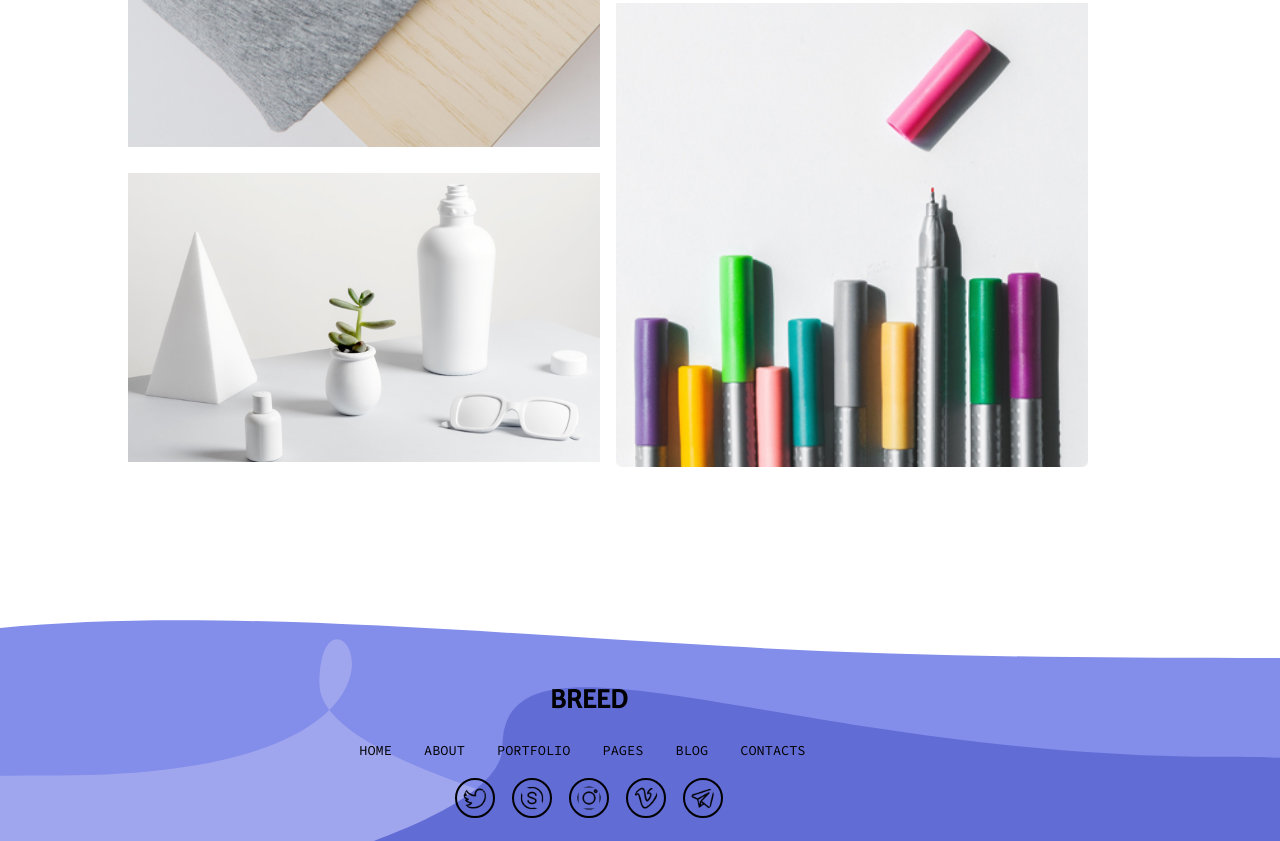
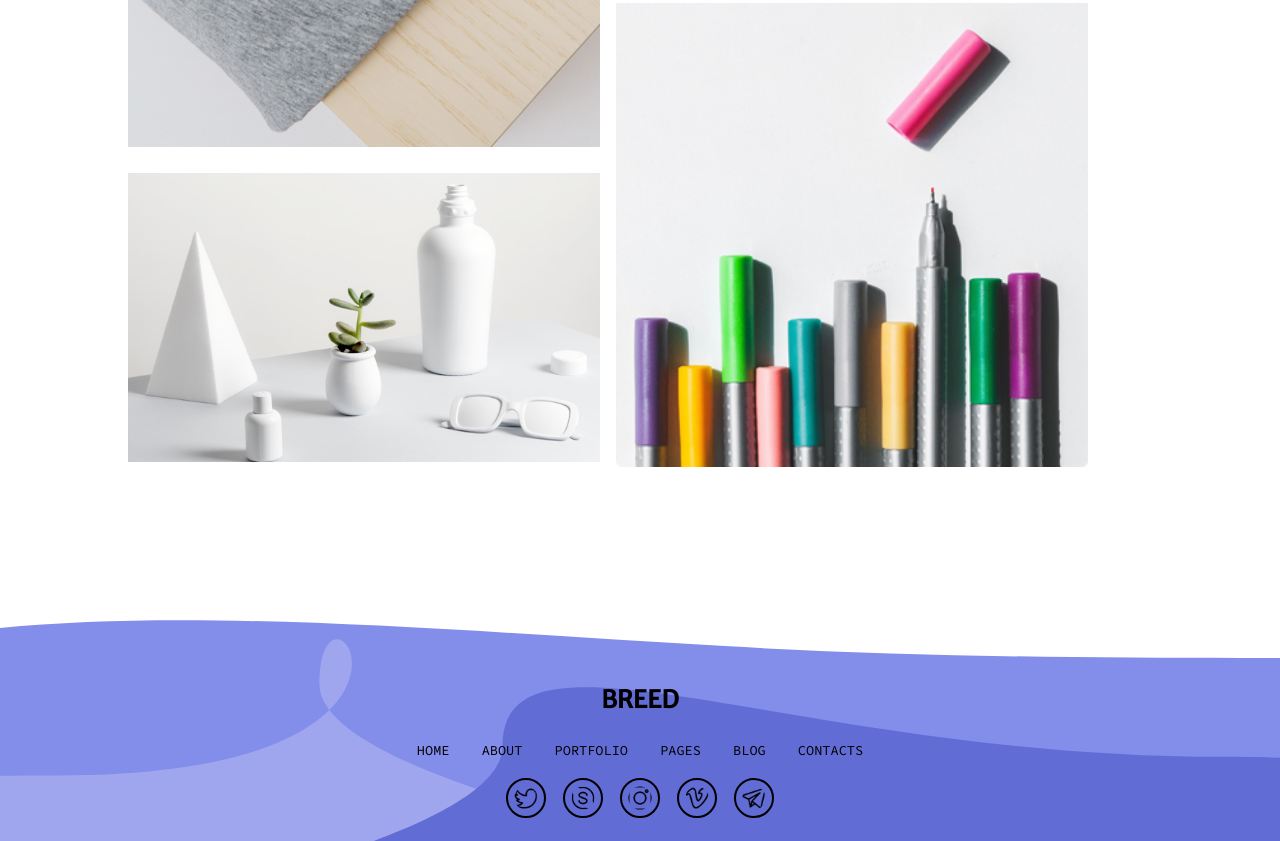
Before and after one commit to vladyslavar/frontend_lab8, a plain HTML site: page index.html in a window 1280 px wide. Shown: the part 3844-4685 px from the top of the page. Drawn offline with Linux system fonts and the light colour scheme.

Commit message:
8-th lab

```diff
--- a/style.css
+++ b/style.css
@@ -486,15 +486,13 @@ ul{
     padding-top: 5vw;
     font-family:  'Merriweather Sans', sans-serif;
     font-size: 1.5rem;
-    margin-left: -8vw;
 }
 .footer-menu{
     padding-top: 2vw;
     align-self: center;
-    margin-left: 14vw;
+    margin-left: 23vw;
 }
 .footer-icons{
-    margin-left: -8vw;
     margin-top: -2vw;
     text-align: center;
     padding-bottom: 2vw;
```
